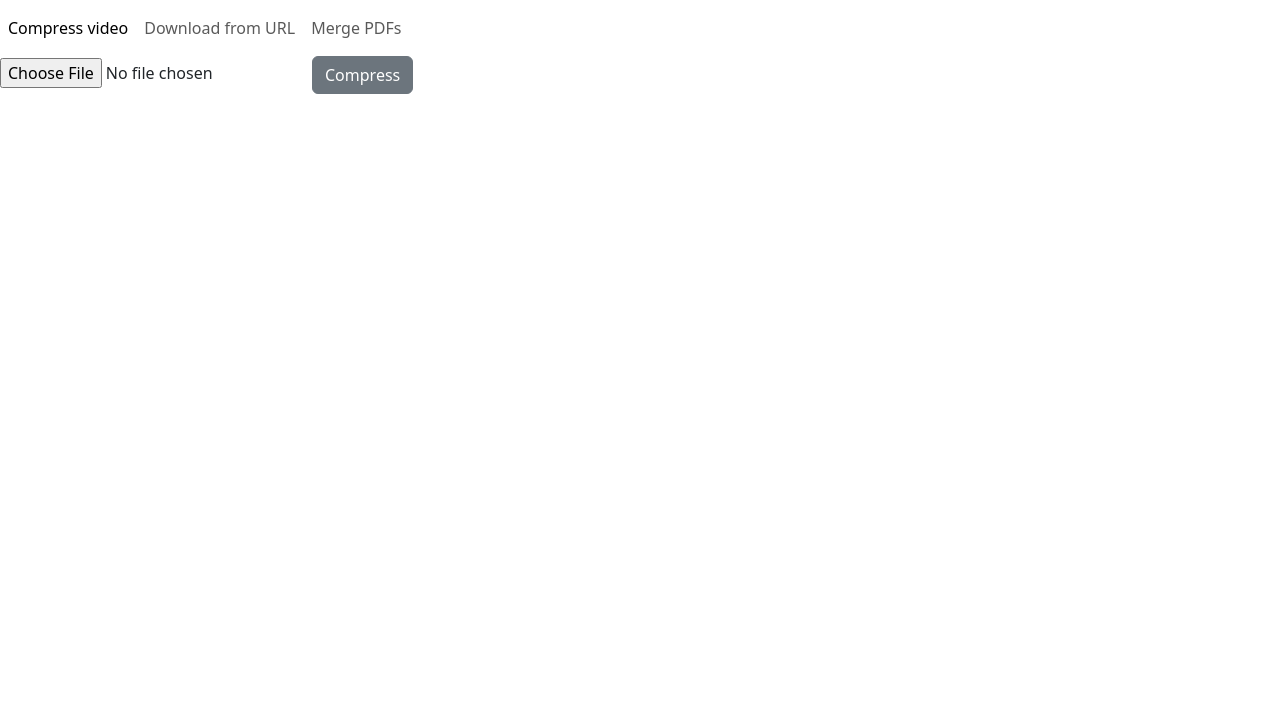
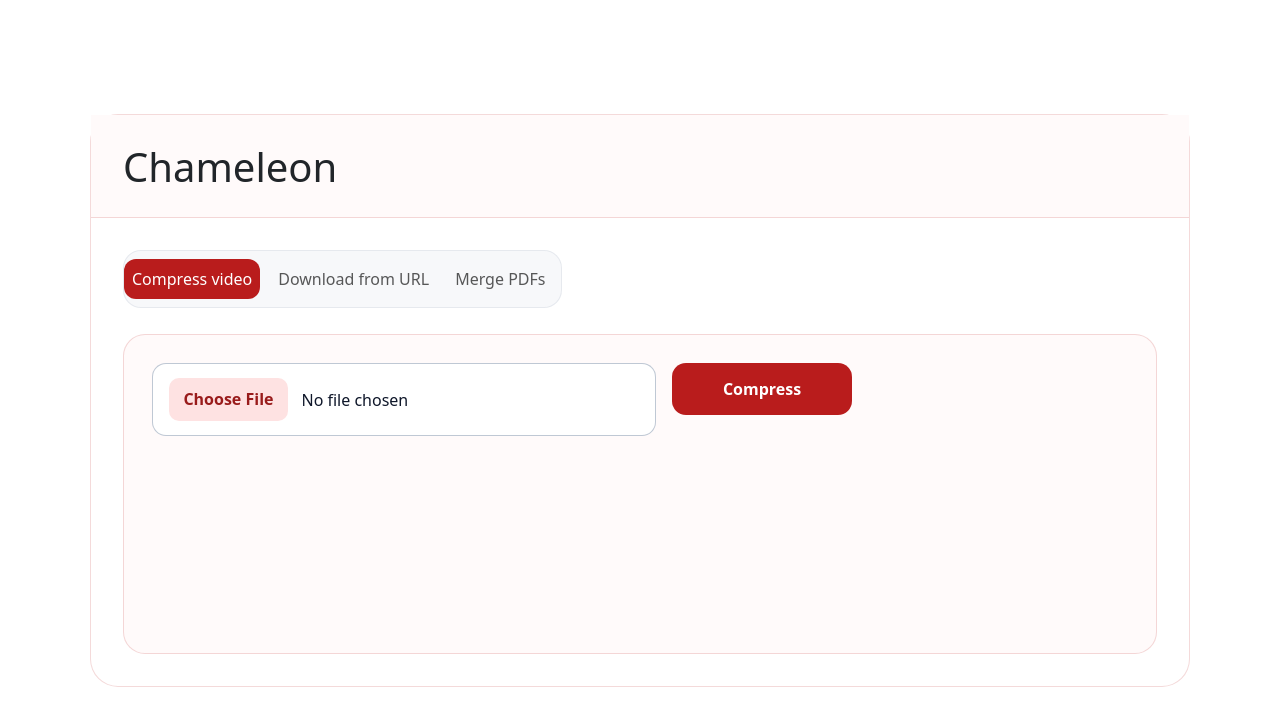
Before and after one commit to AdhamSelim23/chameleon, a React (Vite) app in the folder frontend/: page / in a window 1280 px wide. Shown: the top 726 px of the page. Built offline with nearby package versions, Linux system fonts and the light colour scheme; no server answers.

Commit message:
basic css

```diff
--- /dev/null
+++ b/frontend/src/App.css
@@ -0,0 +1,228 @@
+:root {
+  color: #0f172a;
+  background: #fff5f5;
+  font-family: Inter, 'Segoe UI', sans-serif;
+}
+
+* {
+  box-sizing: border-box;
+}
+
+html, body, #root {
+  margin: 0;
+  min-height: 100%;
+  min-height: 100vh;
+}
+
+body {
+  background: #fff5f5;
+}
+
+button,
+input {
+  font: inherit;
+}
+
+.app-frame {
+  min-height: 100vh;
+  display: flex;
+  align-items: center;
+  justify-content: center;
+  padding: 32px 18px;
+}
+
+.page-frame {
+  width: min(1100px, 100%);
+  background: #ffffff;
+  border: 1px solid rgba(185, 28, 28, 0.16);
+  border-radius: 28px;
+  backdrop-filter: blur(10px);
+}
+
+.top-bar {
+  padding: 28px 32px 18px;
+  border-bottom: 1px solid rgba(185, 28, 28, 0.16);
+  background: #fffafa;
+}
+
+.brand-title {
+  display: flex;
+  align-items: center;
+  gap: 16px;
+}
+
+.eyebrow {
+  margin: 0;
+  font-size: 0.72rem;
+  letter-spacing: 0.12em;
+  text-transform: uppercase;
+  color: #64748b;
+}
+
+h1 {
+  margin: 4px 0 0;
+  font-size: clamp(1.9rem, 2.2vw, 2.6rem);
+  color: #0f172a;
+}
+
+.app-body {
+  padding: 24px 32px 32px;
+}
+
+.navbar {
+  margin-bottom: 18px;
+}
+
+.navbar-nav {
+  display: flex;
+  flex-wrap: wrap;
+  gap: 10px;
+  background: rgba(148, 163, 184, 0.08);
+  border: 1px solid rgba(148, 163, 184, 0.18);
+  border-radius: 18px;
+  padding: 8px;
+}
+
+.nav-link {
+  border: none;
+  background: transparent;
+  color: #334155;
+  border-radius: 12px;
+  padding: 0.8rem 1.1rem;
+  font-weight: 600;
+  text-align: center;
+  transition: all 0.2s ease;
+  cursor: pointer;
+}
+
+.nav-link:hover {
+  background: #fff1f2;
+  color: #1f2937;
+}
+
+.nav-link.active {
+  background: #b91c1c;
+  color: #ffffff !important;
+}
+
+.nav-link.active:hover {
+  color: #ffffff;
+}
+
+.tool-panel {
+  background: #fffafa;
+  border: 1px solid rgba(185, 28, 28, 0.16);
+  border-radius: 22px;
+  padding: 28px;
+  min-height: 320px;
+}
+
+form {
+  display: grid;
+  gap: 16px;
+  width: min(700px, 100%);
+}
+
+form > .alert {
+  grid-column: 1 / -1;
+}
+
+form > input[type='file'],
+form > input[type='url'] {
+  width: 100%;
+  min-width: 0;
+  min-height: 52px;
+  border: 1px solid rgba(148, 163, 184, 0.6);
+  border-radius: 14px;
+  padding: 0.9rem 1rem;
+  background: rgba(255, 255, 255, 0.9);
+  color: #0f172a;
+}
+
+form > button,
+form > .btn {
+  width: 180px;
+  min-height: 52px;
+}
+
+input[type='file']:focus,
+input[type='url']:focus {
+  outline: none;
+  border-color: rgba(185, 28, 28, 0.8);
+}
+
+input[type='file']::file-selector-button {
+  border: none;
+  border-radius: 10px;
+  padding: 0.6rem 0.9rem;
+  margin-right: 0.85rem;
+  background: #fee2e2;
+  color: #991b1b;
+  font-weight: 700;
+  cursor: pointer;
+}
+
+.btn,
+button.btn {
+  align-self: flex-start;
+  border: none;
+  border-radius: 14px;
+  background: #b91c1c;
+  color: #ffffff;
+  font-weight: 700;
+  padding: 0.9rem 1.4rem;
+  cursor: pointer;
+}
+
+.btn:hover,
+button.btn:hover {
+  transform: translateY(-1px);
+}
+
+.btn:disabled,
+button.btn:disabled {
+  opacity: 0.75;
+  cursor: not-allowed;
+  transform: none;
+}
+
+.alert {
+  border-radius: 14px;
+  border: 1px solid rgba(245, 158, 11, 0.35);
+  background: rgba(254, 243, 199, 0.8);
+  color: #92400e;
+  padding: 0.8rem 1rem;
+  font-weight: 600;
+}
+
+@media (min-width: 641px) {
+  form {
+    grid-template-columns: minmax(0, 1fr) 180px;
+    align-items: center;
+  }
+}
+
+@media (max-width: 640px) {
+  .top-bar,
+  .app-body {
+    padding-left: 18px;
+    padding-right: 18px;
+  }
+
+  .tool-panel {
+    padding: 18px;
+  }
+
+  .navbar-nav {
+    flex-direction: column;
+  }
+
+  .nav-link {
+    width: 100%;
+  }
+
+  .btn,
+  button.btn {
+    width: 100%;
+  }
+}
--- a/frontend/src/App.tsx
+++ b/frontend/src/App.tsx
@@ -1,20 +1,34 @@
-import { useState } from 'react'
-import Compress from './components/Compress.tsx'
-import Download from './components/Download.tsx'
-import Merge from './components/Merge.tsx'
-import Navbar, { type Tool } from './components/Navbar.tsx'
+import { useState } from "react";
+import Compress from "./components/Compress.tsx";
+import Download from "./components/Download.tsx";
+import Merge from "./components/Merge.tsx";
+import Navbar, { type Tool } from "./components/Navbar.tsx";
 
 function App() {
-  const [activeTool, setActiveTool] = useState<Tool>('compress')
+  const [activeTool, setActiveTool] = useState<Tool>("compress");
 
   return (
-    <main>
-      <Navbar activeTool={activeTool} onToolChange={setActiveTool} />
-      {activeTool === 'compress' && <Compress />}
-      {activeTool === 'download' && <Download />}
-      {activeTool === 'merge' && <Merge />}
-    </main>
-  )
+    <div className="app-frame">
+      <div className="page-frame">
+        <header className="top-bar">
+          <div className="brand-title">
+            <div>
+              <h1>Chameleon</h1>
+            </div>
+          </div>
+        </header>
+
+        <main className="app-body">
+          <Navbar activeTool={activeTool} onToolChange={setActiveTool} />
+          <section className="tool-panel">
+            {activeTool === "compress" && <Compress />}
+            {activeTool === "download" && <Download />}
+            {activeTool === "merge" && <Merge />}
+          </section>
+        </main>
+      </div>
+    </div>
+  );
 }
 
-export default App
+export default App;
--- a/frontend/src/main.tsx
+++ b/frontend/src/main.tsx
@@ -1,6 +1,7 @@
 import { StrictMode } from 'react'
 import { createRoot } from 'react-dom/client'
 import App from './App.tsx'
+import './App.css'
 import 'bootstrap/dist/css/bootstrap.css'
 
 createRoot(document.getElementById('root')!).render(
```
